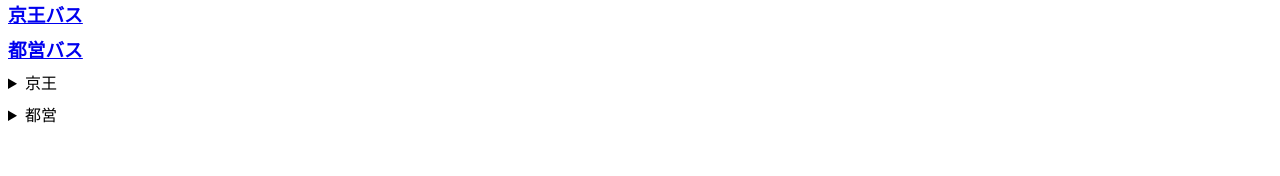
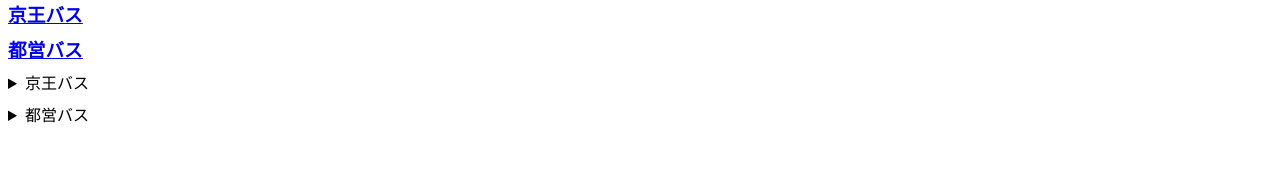
Before and after one commit to YamateKyuko/busnum, a Next.js app: page /busnum in a window 1280 px wide. Shown: the part 371-547 px from the top of the page. Built offline with nearby package versions, Linux system fonts and the light colour scheme.

Commit message:
各種変更

```diff
--- a/src/app/busnum/page.tsx
+++ b/src/app/busnum/page.tsx
@@ -37,7 +37,7 @@
         <li>
           <details>
             <summary>
-              京王
+              京王バス
             </summary>
             数字 3・5 桁でお願いします。<br />
             アルファベット(営業所記号)は省略してください。<br />
@@ -66,7 +66,7 @@
         <li>
           <details>
             <summary>
-              都営
+              都営バス
             </summary>
             アルファベット + 数字3桁で入力してください。<br />
             最初のアルファベット(営業所記号)は省略してください。<br />
```
